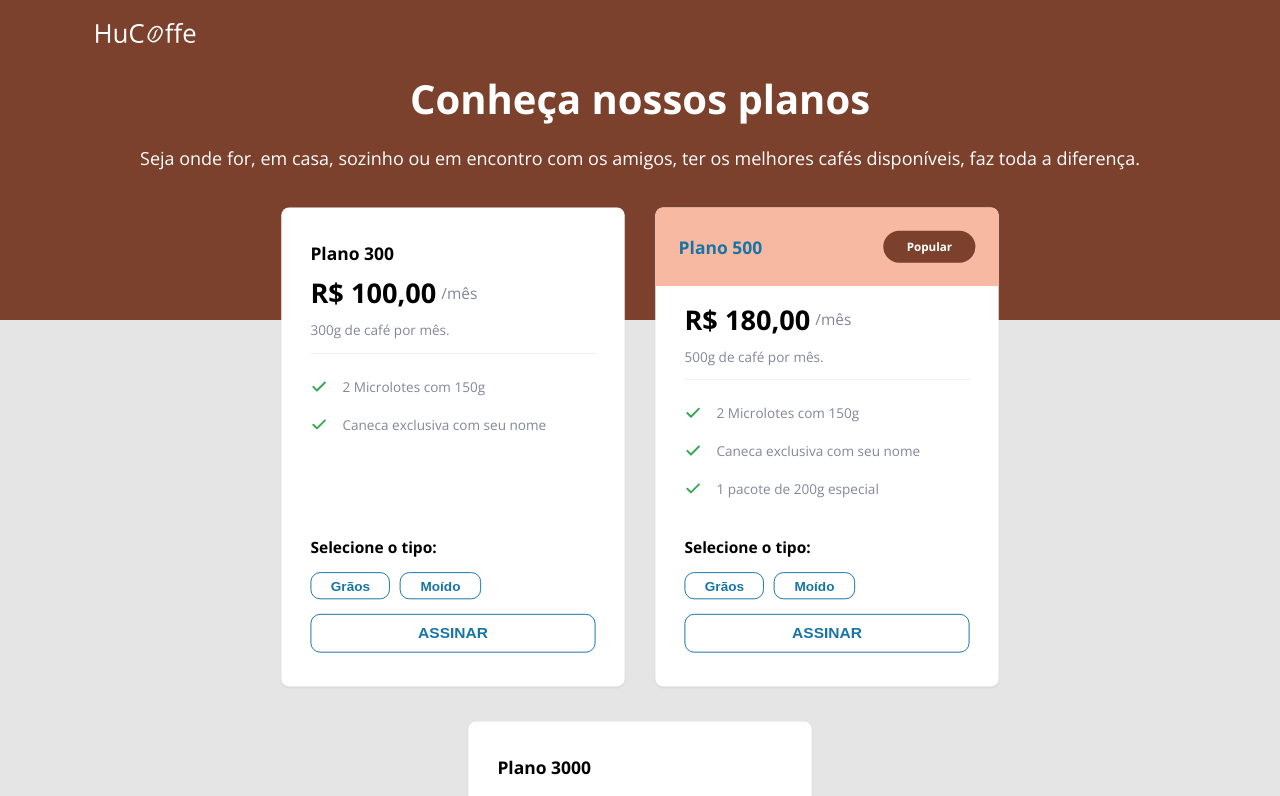
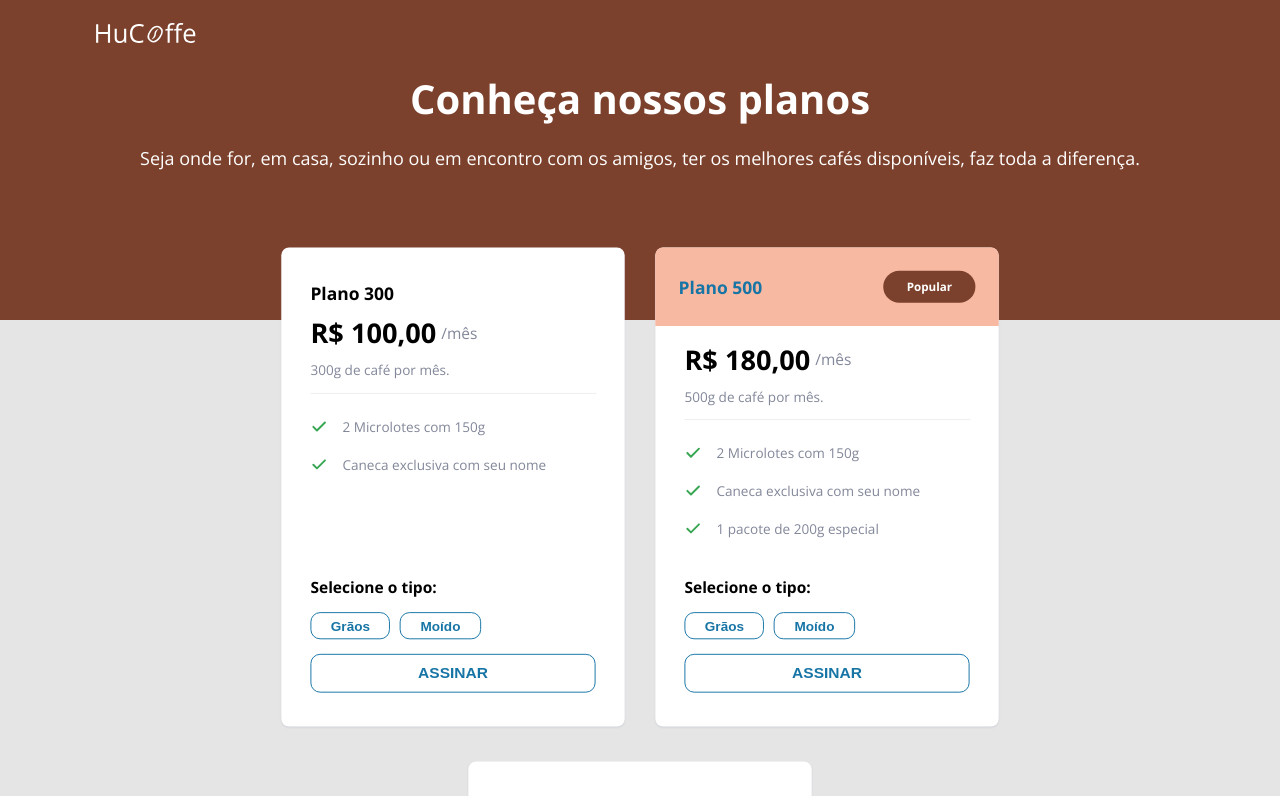
Before and after one commit to TayAmorim/React-HuCoffe, a React (Vite) app: page / in a window 1280 px wide. Shown: the top 796 px of the page. Built offline with nearby package versions, Linux system fonts and the light colour scheme.

Commit message:
change main in media

```diff
--- a/src/pages/Home/App.css
+++ b/src/pages/Home/App.css
@@ -25,7 +25,7 @@
 
 main {
   position: absolute;
-  top: 25%;
+  top: 30%;
   left: var(--container);
   right: var(--container);
   display: flex;
```
